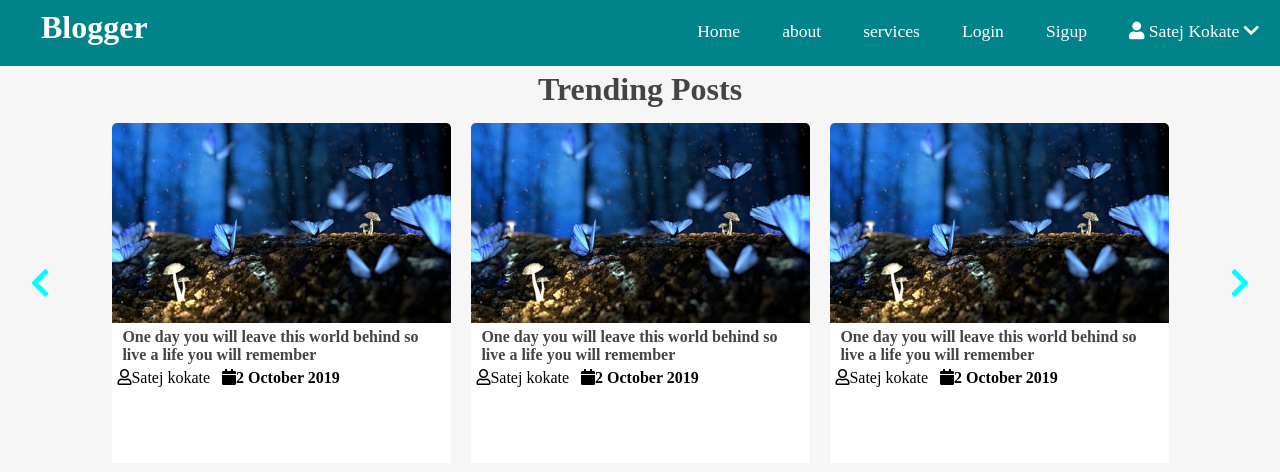
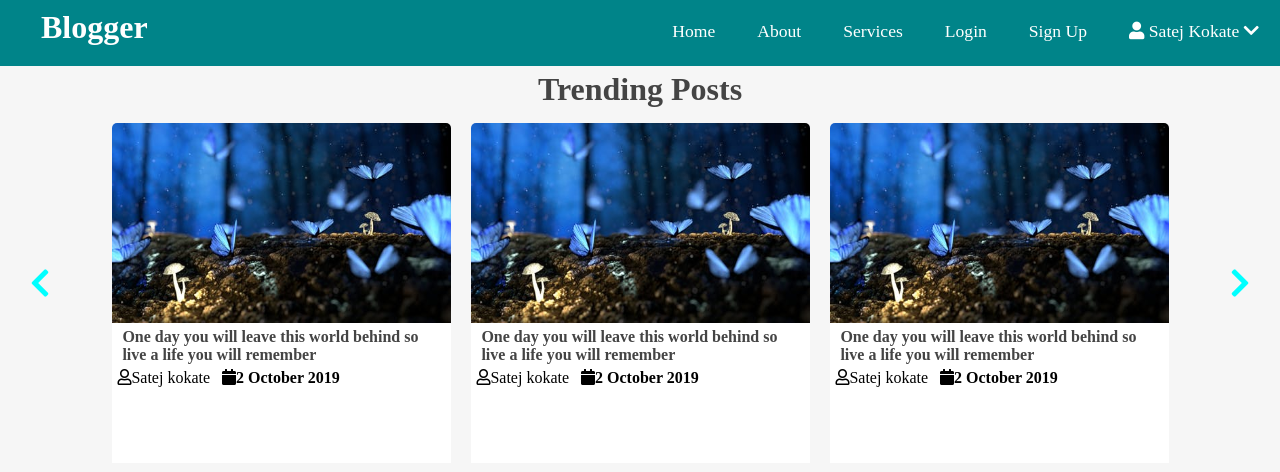
Before and after one commit to Hrishi2312/BlogHive, a PHP site: page / in a window 1280 px wide. Shown: the top 472 px of the page. Run offline with PHP 8.4, Linux system fonts and the light colour scheme; some libraries are stand-ins or nearby versions; some web fonts are replaced.

Commit message:
Changed Sigup to "Sign Up"

```diff
--- a/index.php
+++ b/index.php
@@ -16,10 +16,10 @@
         <i class="fa fa-bars menu-toggle"></i>
         <ul class="nav">
             <li><a href="#">Home</a></li>
-            <li><a href="#">about</a></li>
-            <li><a href="#">services</a></li>
+            <li><a href="#">About</a></li>
+            <li><a href="#">Services</a></li>
             <li><a href="login.php">Login</a></li>
-            <li><a href="signup.php">Sigup</a></li>
+            <li><a href="signup.php">Sign Up</a></li>
             <li><a href="#">
                 <i class="fa fa-user"></i>
                Satej Kokate
```
